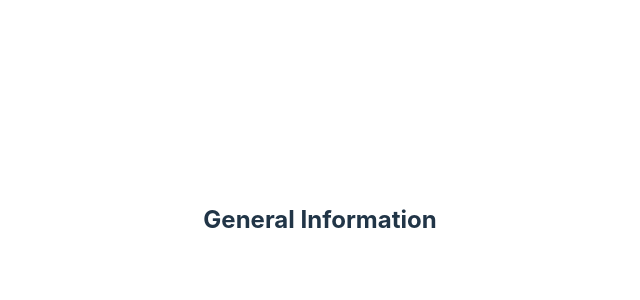
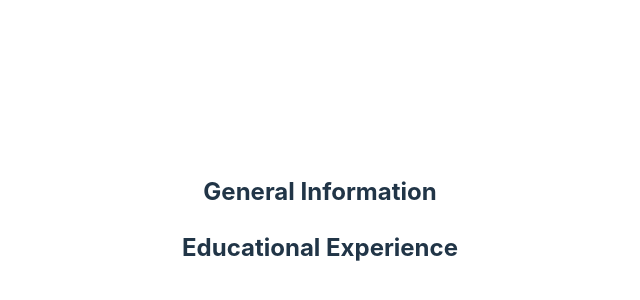
Before and after one commit to sbillsborough/cv-application, a React (Vite) app: page / in a window 1280 px wide. Shown: the part 180-480 px from the top of the page, without its empty margins (320-960 px from the left). Built offline with nearby package versions, Linux system fonts and the light colour scheme.

Commit message:
Add EducationalExperience component
Created EducationalExperience component in /src/components
Added a h2 to the component containing 'Educational Experience'
Exported and imported to App.jsx

```diff
--- a/src/App.jsx
+++ b/src/App.jsx
@@ -1,10 +1,12 @@
 import "./App.css";
 import { GeneralInformation } from "./components/GeneralInformation.jsx";
+import { EducationalExperience } from "./components/EducationalExperience.jsx";
 
 function App() {
   return (
     <>
       <GeneralInformation />
+      <EducationalExperience />
     </>
   );
 }
--- /dev/null
+++ b/src/components/EducationalExperience.jsx
@@ -0,0 +1,5 @@
+function EducationalExperience() {
+  return <h2>Educational Experience</h2>;
+}
+
+export { EducationalExperience };
```
